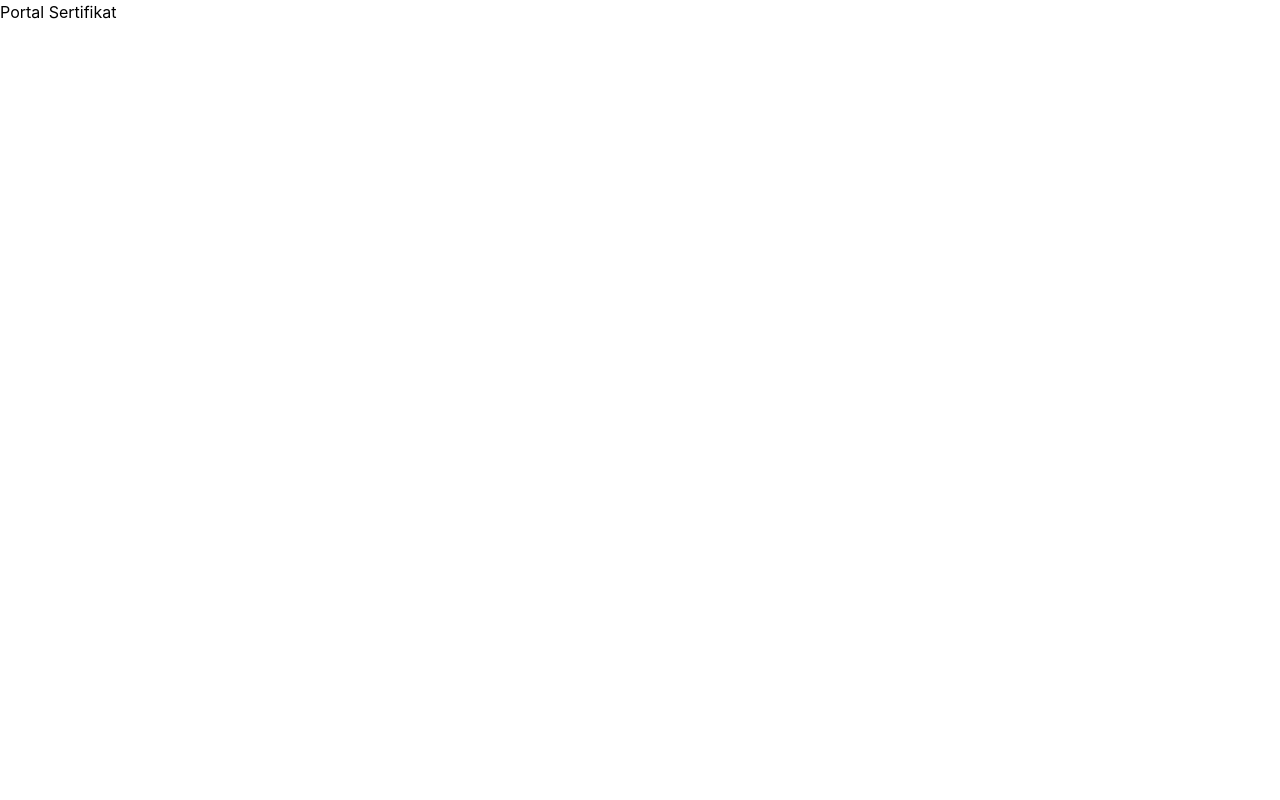
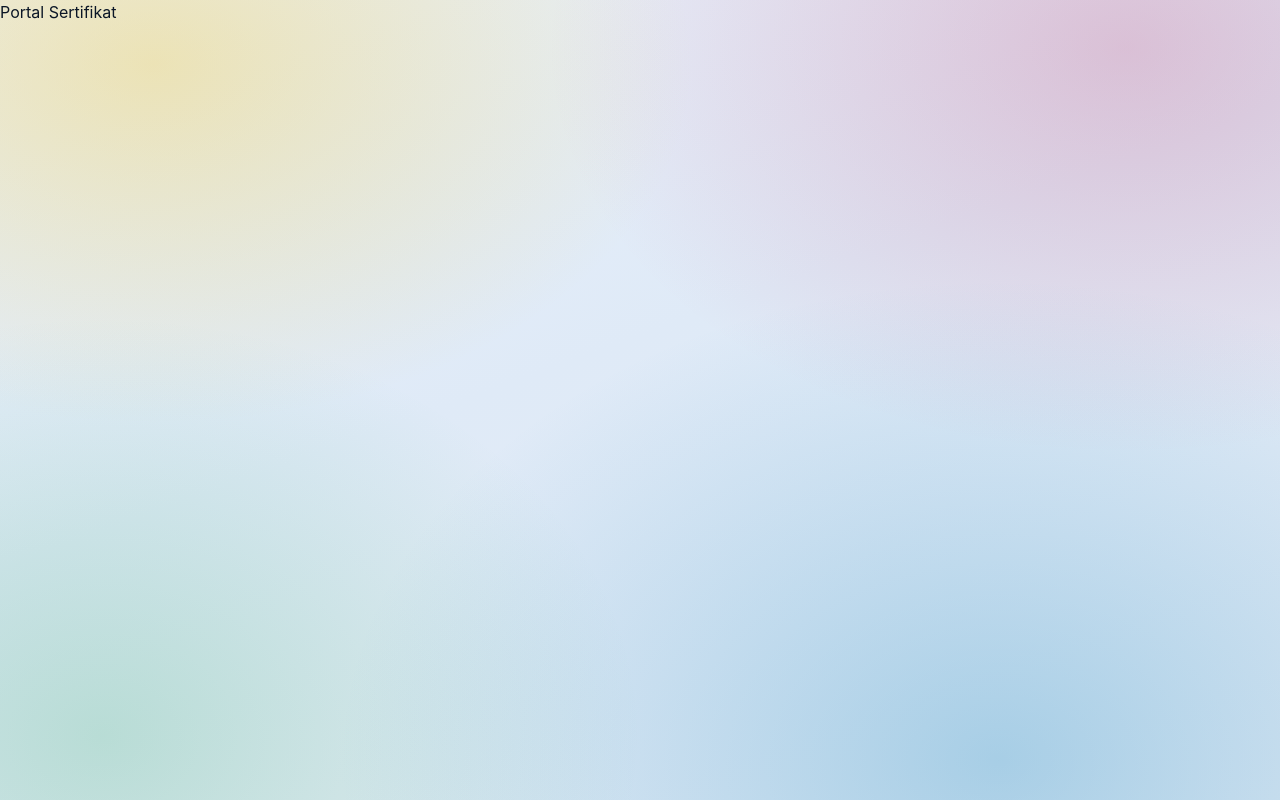
Before and after one commit to ombroto/dashboardnextvercelneon, a Next.js app: page / in a window 1280 px wide. Built offline with nearby package versions, Linux system fonts and the light colour scheme.

Commit message:
feat: port UT Glass design tokens as global CSS variables

```diff
--- a/src/app/globals.css
+++ b/src/app/globals.css
@@ -1,5 +1,13 @@
 @import "tailwindcss";
+@import "../styles/tokens/colors.css";
+@import "../styles/tokens/glass.css";
+@import "../styles/tokens/typography.css";
+@import "../styles/tokens/spacing.css";
 
 body {
   margin: 0;
+  background: var(--app-bg);
+  background-attachment: fixed;
+  color: var(--text-primary);
+  font-family: var(--font-sans);
 }
--- a/src/app/layout.tsx
+++ b/src/app/layout.tsx
@@ -1,5 +1,9 @@
 import type { Metadata } from 'next';
+import { Geist, Geist_Mono } from 'next/font/google';
 import './globals.css';
+
+const geistSans = Geist({ variable: '--font-geist-sans', subsets: ['latin'] });
+const geistMono = Geist_Mono({ variable: '--font-geist-mono', subsets: ['latin'] });
 
 export const metadata: Metadata = {
   title: 'Portal Sertifikat Diklat',
@@ -8,7 +12,7 @@ export const metadata: Metadata = {
 
 export default function RootLayout({ children }: { children: React.ReactNode }) {
   return (
-    <html lang="id">
+    <html lang="id" className={`${geistSans.variable} ${geistMono.variable}`}>
       <body>{children}</body>
     </html>
   );
--- /dev/null
+++ b/src/styles/tokens/colors.css
@@ -0,0 +1,74 @@
+:root {
+  --ut-blue-50: #eef4fc;
+  --ut-blue-100: #d3e3f6;
+  --ut-blue-200: #a6c6ec;
+  --ut-blue-300: #6fa0db;
+  --ut-blue-400: #3c79c5;
+  --ut-blue-500: #1a59ac;
+  --ut-blue-600: #004a93;
+  --ut-blue-700: #003c78;
+  --ut-blue-800: #002e5e;
+  --ut-blue-900: #001f42;
+
+  --ut-gold-50: #fef9e6;
+  --ut-gold-100: #fdf0bf;
+  --ut-gold-200: #fbe183;
+  --ut-gold-300: #f9d251;
+  --ut-gold-400: #f6c62c;
+  --ut-gold-500: #f5c518;
+  --ut-gold-600: #d3a106;
+  --ut-gold-700: #a37a00;
+
+  --ut-magenta: #c0265e;
+  --ut-magenta-soft: #d8497d;
+  --ut-cyan: #1486be;
+  --ut-cyan-soft: #4aa8d6;
+  --ut-green: #12a150;
+  --ut-green-soft: #36bd6e;
+  --ut-orange: #f39200;
+  --ut-orange-soft: #f8ad3e;
+
+  --ink-950: #070f1c;
+  --ink-900: #0b1626;
+  --ink-800: #1a2740;
+  --ink-700: #2c3a4f;
+  --ink-600: #45556d;
+  --ink-500: #5d6e87;
+  --ink-400: #8492a8;
+  --ink-300: #aab6c6;
+  --ink-200: #cfd8e3;
+  --ink-100: #e6ecf3;
+  --ink-50: #f3f6fb;
+  --white: #ffffff;
+
+  --color-success: var(--ut-green);
+  --color-warning: var(--ut-orange);
+  --color-danger: #e0322e;
+  --color-danger-soft: #ef5d59;
+  --color-info: var(--ut-cyan);
+
+  --brand-primary: var(--ut-blue-600);
+  --brand-primary-hover: var(--ut-blue-700);
+  --brand-secondary: var(--ut-gold-500);
+  --brand-accent: var(--ut-magenta);
+
+  --text-primary: var(--ink-900);
+  --text-secondary: var(--ink-600);
+  --text-tertiary: var(--ink-400);
+  --text-on-brand: #ffffff;
+  --text-on-gold: var(--ut-blue-900);
+  --text-link: var(--ut-blue-600);
+
+  --border-subtle: rgba(11, 22, 38, 0.08);
+  --border-default: rgba(11, 22, 38, 0.14);
+  --border-strong: rgba(11, 22, 38, 0.24);
+
+  --focus-ring: rgba(0, 74, 147, 0.45);
+
+  --app-bg:
+    radial-gradient(900px 600px at 12% 8%, rgba(245, 197, 24, 0.30), transparent 60%),
+    radial-gradient(1000px 700px at 88% 6%, rgba(192, 38, 94, 0.22), transparent 58%),
+    radial-gradient(1100px 800px at 78% 95%, rgba(20, 134, 190, 0.30), transparent 60%),
+    radial-gradient(900px 700px at 8% 92%, rgba(18, 161, 80, 0.20), transparent 60%),
+    linear-gradient(160deg, #eaf1fb 0%, #dfeaf7 45%, #e9eef7 100%);
+}
--- /dev/null
+++ b/src/styles/tokens/glass.css
@@ -0,0 +1,34 @@
+:root {
+  --glass-blur-xs: 6px;
+  --glass-blur-sm: 12px;
+  --glass-blur-md: 20px;
+  --glass-blur-lg: 34px;
+  --glass-blur-xl: 56px;
+  --glass-saturate: 180%;
+
+  --glass-ultrathin: rgba(255, 255, 255, 0.42);
+  --glass-thin: rgba(255, 255, 255, 0.55);
+  --glass-regular: rgba(255, 255, 255, 0.66);
+  --glass-thick: rgba(255, 255, 255, 0.78);
+  --glass-chrome: rgba(255, 255, 255, 0.86);
+
+  --glass-border: rgba(255, 255, 255, 0.55);
+  --glass-border-soft: rgba(255, 255, 255, 0.35);
+  --glass-edge-top: inset 0 1px 0 rgba(255, 255, 255, 0.65);
+  --glass-edge-ring: inset 0 0 0 1px rgba(255, 255, 255, 0.20);
+
+  --shadow-xs: 0 1px 2px rgba(11, 22, 38, 0.06);
+  --shadow-sm: 0 1px 2px rgba(11, 22, 38, 0.06), 0 2px 6px rgba(11, 22, 38, 0.05);
+  --shadow-md: 0 2px 6px rgba(11, 22, 38, 0.06), 0 8px 24px rgba(11, 22, 38, 0.10);
+  --shadow-lg: 0 4px 12px rgba(11, 22, 38, 0.08), 0 18px 48px rgba(11, 22, 38, 0.16);
+  --shadow-xl: 0 8px 24px rgba(11, 22, 38, 0.10), 0 32px 80px rgba(11, 22, 38, 0.22);
+
+  --ease-out: cubic-bezier(0.22, 1, 0.36, 1);
+  --ease-spring: cubic-bezier(0.34, 1.56, 0.64, 1);
+}
+
+@supports not ((-webkit-backdrop-filter: blur(1px)) or (backdrop-filter: blur(1px))) {
+  .glass-fallback {
+    background: rgba(255, 255, 255, 0.92);
+  }
+}
--- /dev/null
+++ b/src/styles/tokens/spacing.css
@@ -0,0 +1,13 @@
+:root {
+  --radius-xs: 6px;
+  --radius-sm: 10px;
+  --radius-md: 14px;
+  --radius-lg: 20px;
+  --radius-xl: 28px;
+  --radius-2xl: 36px;
+  --radius-pill: 999px;
+
+  --control-sm: 32px;
+  --control-md: 40px;
+  --control-lg: 50px;
+}
--- /dev/null
+++ b/src/styles/tokens/typography.css
@@ -0,0 +1,24 @@
+:root {
+  --font-display: -apple-system, BlinkMacSystemFont, var(--font-geist-sans), system-ui, sans-serif;
+  --font-sans: -apple-system, BlinkMacSystemFont, var(--font-geist-sans), system-ui, sans-serif;
+  --font-mono: ui-monospace, "SF Mono", var(--font-geist-mono), "Cascadia Code", monospace;
+
+  --text-2xs: 11px;
+  --text-xs: 12px;
+  --text-sm: 14px;
+  --text-base: 15px;
+  --text-md: 17px;
+  --text-lg: 20px;
+  --text-xl: 24px;
+  --text-2xl: 30px;
+  --text-3xl: 38px;
+  --text-4xl: 48px;
+
+  --weight-regular: 400;
+  --weight-medium: 500;
+  --weight-semibold: 600;
+  --weight-bold: 700;
+
+  --tracking-tight: -0.014em;
+  --tracking-normal: -0.006em;
+}
--- a/tsconfig.json
+++ b/tsconfig.json
@@ -15,7 +15,7 @@
     "moduleResolution": "bundler",
     "resolveJsonModule": true,
     "isolatedModules": true,
-    "jsx": "preserve",
+    "jsx": "react-jsx",
     "incremental": true,
     "plugins": [
       {
@@ -32,7 +32,8 @@
     "next-env.d.ts",
     "**/*.ts",
     "**/*.tsx",
-    ".next/types/**/*.ts"
+    ".next/types/**/*.ts",
+    ".next/dev/types/**/*.ts"
   ],
   "exclude": [
     "node_modules"
```
